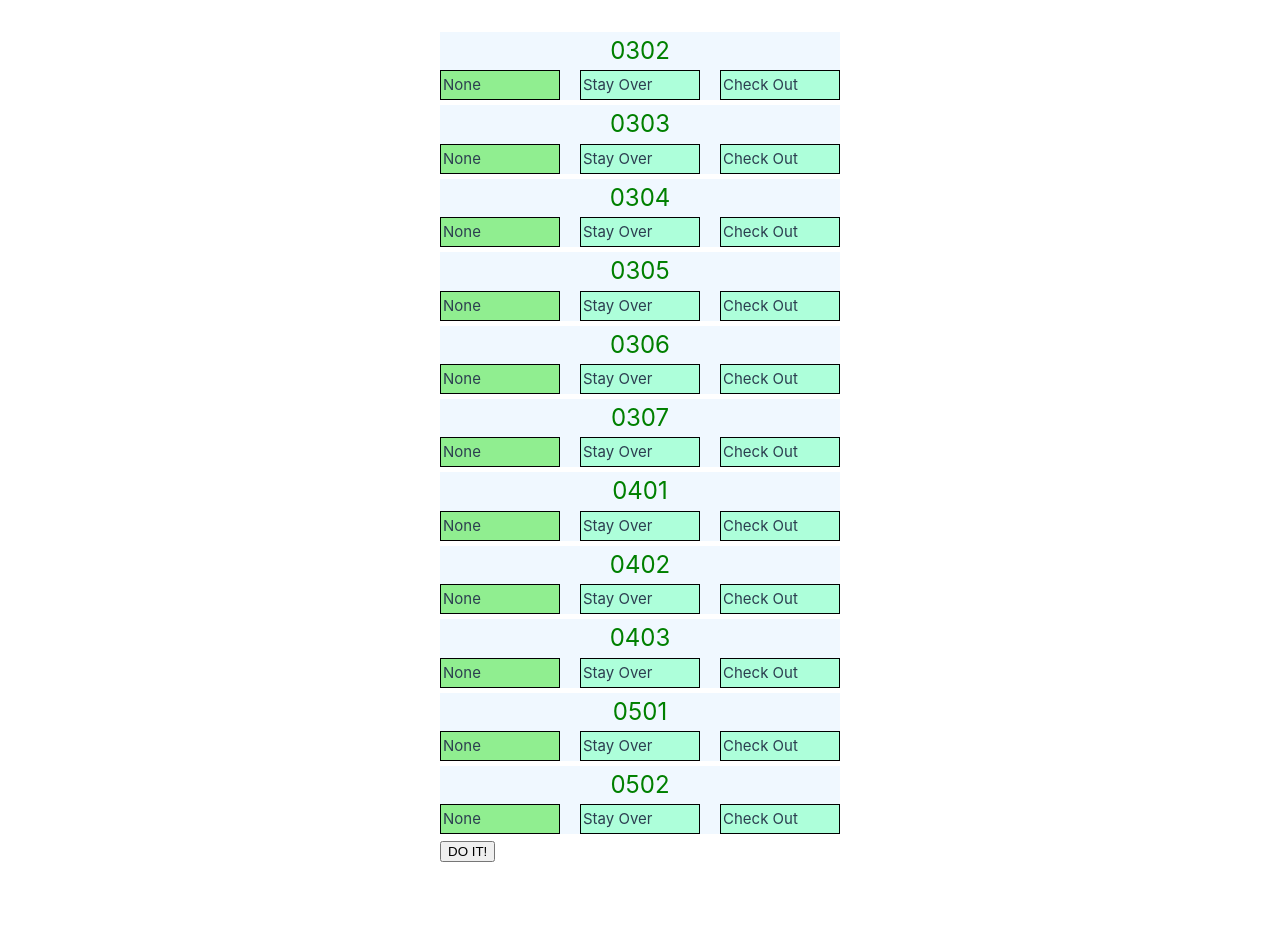
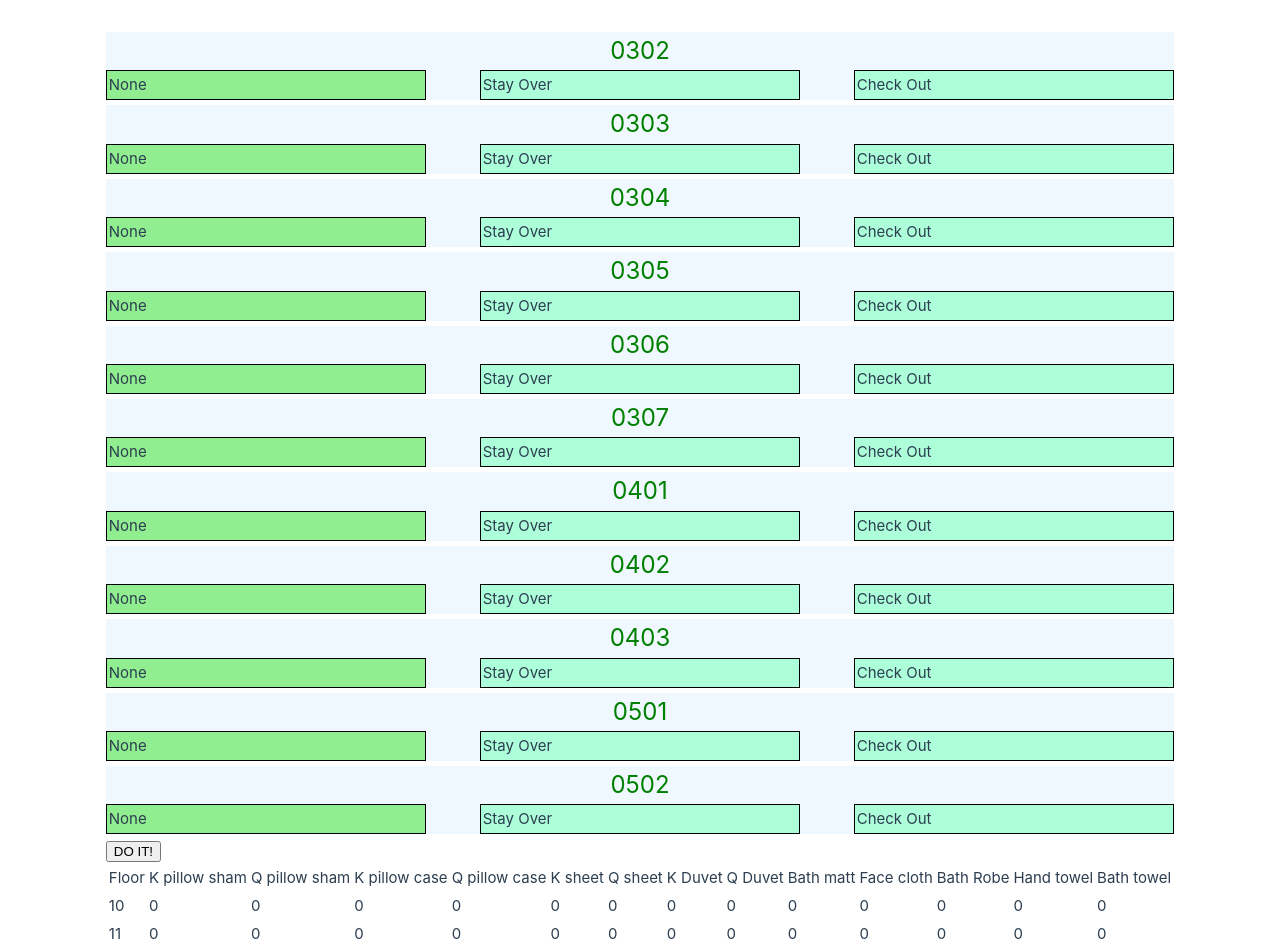
Before and after one commit to termokop/laundry_orders, a Vue app: page / in a window 1280 px wide. Shown: the top 952 px of the page. Before the commit the page ends 895 px from the top, so only its background shows below. Built offline with nearby package versions, Linux system fonts and the light colour scheme.

Commit message:
create table with data

```diff
--- a/src/App.vue
+++ b/src/App.vue
@@ -1,23 +1,23 @@
 <script setup>
 import RoomComponent from './components/RoomComponent.vue'
+
+import vTable from './components/vTable.vue';
 import { ref } from 'vue';
 
 import {linens_for_checkOut, linens_for_stayOver} from './components/linens_for_rooms'
 
-
-const linensNeeded = {
-  "03": {},
-  "04": {},
-  "05": {},
-  "06": {},
-  "07": {},
-  "08": {},
-  "09": {},
-  "10": {},
-  "11": {},
-  "12": {},
-
-}
+let linensNeeded = ref({
+  "03": {floor: "03"},
+  "04": {floor: "04"},
+  "05": {floor: "05"},
+  "06": {floor: "06"},
+  "07": {floor: "07"},
+  "08": {floor: "08"},
+  "09": {floor: "09"},
+  "10": {floor: "10"},
+  "11": {floor: "11"},
+  "12": {floor: "12"},
+})
 
 const hotelData = ref({
     rooms: [
@@ -78,55 +78,34 @@ const hotelData = ref({
     }
 })
 
-//
-// function createTheTable() {
-//   let floorNumber = 3
-//   let objFloor = {}
-//   for (let i = 0; i < hotelData.value.rooms.length; i++) {
-//     const currentRoom = hotelData.value.rooms[i]
 
-//     if(currentRoom.room_number.substring(0,2) == floorNumber) {
-
-//       objFloor.floor = floorNumber
-//       if(currentRoom.status == "Check Out") {
-
-//         Object.keys(linens_for_checkOut[currentRoom.room_type]).forEach(key => {
-//           objFloor[key] = (objFloor[key] || 0) + linens_for_checkOut[currentRoom.room_type][key]
-//         })
-//         console.log(objFloor)
-//       }
-
-//       if(currentRoom.status == "Stay Over") {
-//         Object.keys(linens_for_stayOver[currentRoom.room_type]).forEach(key => {
-//           objFloor[key] = (objFloor[key] || 0) + linens_for_stayOver[currentRoom.room_type][key]
-//         })
-//       }
-//     }
-//     if(currentRoom.room_number.substring(2,2) == 15) {
-//       floorNumber++
-//       linensNeeded.push(objFloor)
-//       objFloor = {}
-//     }
-
-//   }
-
-//   console.log(linensNeeded)
-// }
-
-const createTheTable = (() => {
+const calculateForFloors = (() => {
+  linensNeeded.value = {
+  "03": {floor: "03"},
+  "04": {floor: "04"},
+  "05": {floor: "05"},
+  "06": {floor: "06"},
+  "07": {floor: "07"},
+  "08": {floor: "08"},
+  "09": {floor: "09"},
+  "10": {floor: "10"},
+  "11": {floor: "11"},
+  "12": {floor: "12"},
+}
   hotelData.value.rooms.forEach(currentRoom => {
     if(currentRoom.status === "Stay Over") {
       Object.keys(linens_for_stayOver[currentRoom.room_type]).forEach(key => {
-        linensNeeded[currentRoom.room_number.substring(0,2)][key] = (linensNeeded[currentRoom.room_number.substring(0,2)][key] || 0) + linens_for_stayOver[currentRoom.room_type][key]
+        linensNeeded.value[currentRoom.room_number.substring(0,2)][key] = (linensNeeded.value[currentRoom.room_number.substring(0,2)][key] || 0) + linens_for_stayOver[currentRoom.room_type][key]
       })
     } else if(currentRoom.status === "Check Out") {
       Object.keys(linens_for_checkOut[currentRoom.room_type]).forEach(key => {
-        linensNeeded[currentRoom.room_number.substring(0,2)][key] = (linensNeeded[currentRoom.room_number.substring(0,2)][key] || 0) + linens_for_checkOut[currentRoom.room_type][key]
+        linensNeeded.value[currentRoom.room_number.substring(0,2)][key] = (linensNeeded.value[currentRoom.room_number.substring(0,2)][key] || 0) + linens_for_checkOut[currentRoom.room_type][key]
       })
     }
   })
-  console.log(linensNeeded)
+  console.log(linensNeeded.value)
 })
+
 
 function changeStatus(room, newStatus) {
   hotelData.value.changeStatus(room, newStatus)
@@ -142,8 +121,11 @@ function changeStatus(room, newStatus) {
         @change-status="changeStatus"
       />
     </div>
-    <button @click="createTheTable">DO IT!</button>
+    <button @click="calculateForFloors">DO IT!</button>
   </div>
+
+  <vTable :table-obj="linensNeeded"/>
+
 </template>
 
 <style scoped>
--- /dev/null
+++ b/src/components/vTable.vue
@@ -0,0 +1,47 @@
+<script setup>
+defineProps({
+  tableObj: {
+    type: Object,
+    required: true
+  }
+})
+</script>
+
+<template>
+  <div>
+    <table>
+      <tr>
+        <th>Floor</th>
+        <th>K pillow sham</th>
+        <th>Q pillow sham</th>
+        <th>K pillow case</th>
+        <th>Q pillow case</th>
+        <th>K sheet</th>
+        <th>Q sheet</th>
+        <th>K Duvet</th>
+        <th>Q Duvet</th>
+        <th>Bath matt</th>
+        <th>Face cloth</th>
+        <th>Bath Robe</th>
+        <th>Hand towel</th>
+        <th>Bath towel</th>
+      </tr>
+      <tr v-for="floor in tableObj" :key="floor.floor">
+        <td>{{floor.floor}}</td>
+        <td>{{ Math.ceil(floor.king_pillow_sham) || 0 }}</td>
+        <td>{{ Math.ceil(floor.queen_pillow_sham) || 0 }}</td>
+        <td>{{ Math.ceil(floor.king_pillow_case) || 0 }}</td>
+        <td>{{ Math.ceil(floor.queen_pillow_case) || 0 }}</td>
+        <td>{{ Math.ceil(floor.king_sheet) || 0 }}</td>
+        <td>{{ Math.ceil(floor.queen_sheet) || 0 }}</td>
+        <td>{{ Math.ceil(floor.king_duvet_cover) || 0 }}</td>
+        <td>{{ Math.ceil(floor.queen_duvet_cover) || 0 }}</td>
+        <td>{{ Math.ceil(floor.bath_matt) || 0 }}</td>
+        <td>{{ Math.ceil(floor.face_cloth) || 0 }}</td>
+        <td>{{ Math.ceil(floor.bath_robe) || 0 }}</td>
+        <td>{{ Math.ceil(floor.hand_towel) || 0 }}</td>
+        <td>{{ Math.ceil(floor.bath_towel) || 0 }}</td>
+      </tr>
+    </table>
+  </div>
+</template>
```
